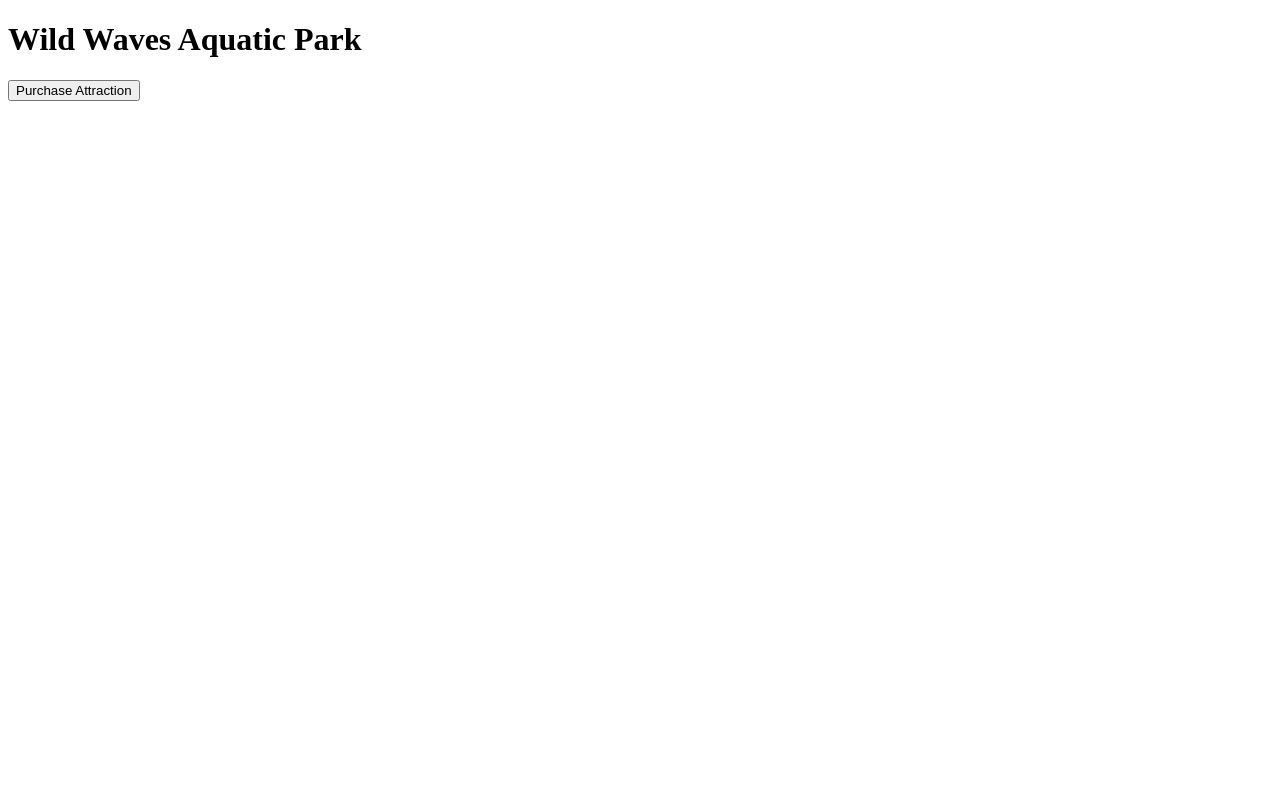
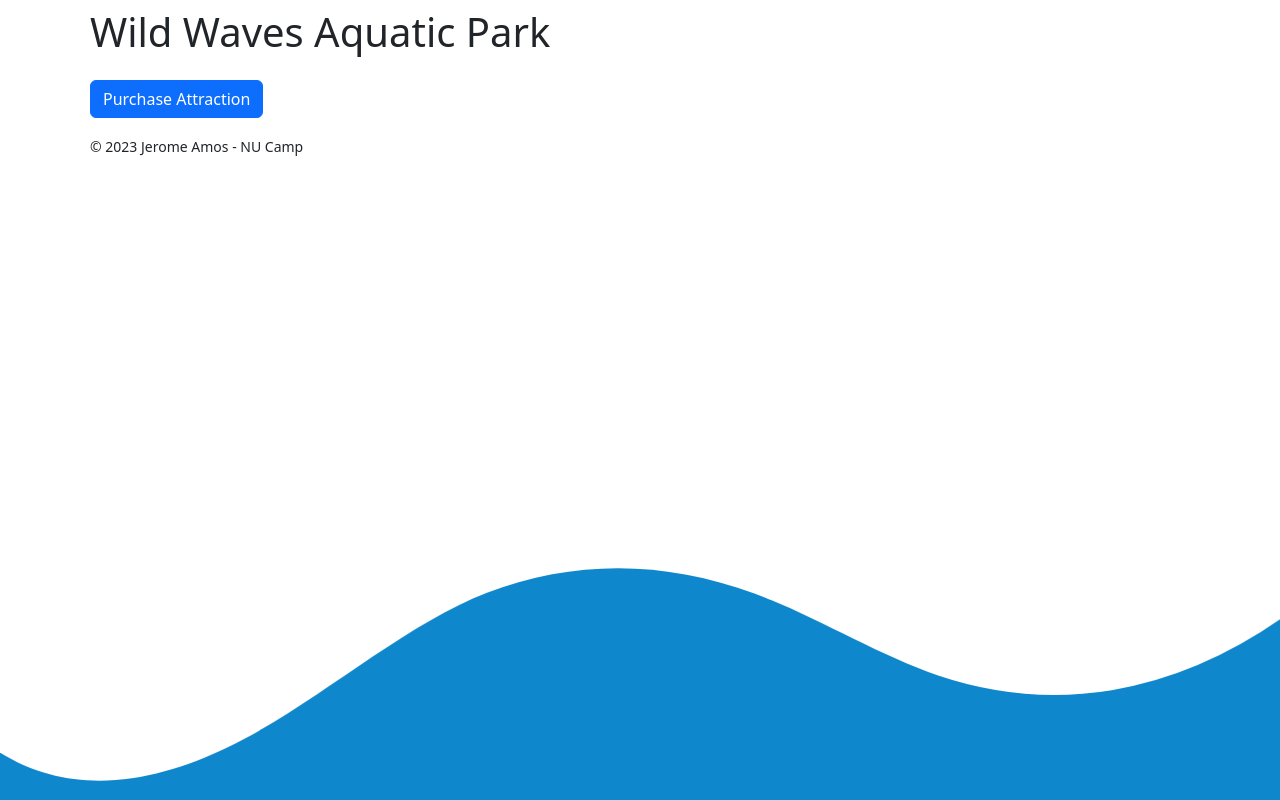
Before and after one commit to amosdesigns/nucampclass, a plain HTML site: page wildwaves/wildwaves.html in a window 1280 px wide. Drawn offline with nearby package versions, Linux system fonts and the light colour scheme.

Commit message:
added new styles

```diff
--- a/wildwaves/script.js
+++ b/wildwaves/script.js
@@ -5,56 +5,45 @@ const LAZY_RIVER_MIN_HEIGHT = 36; //IN POUNDS
 //link the click event from the button to this function
 const buyTicket = () => {
   // Test with various values, monitor the developer console
- let attractionType = prompt(
+  const attractionType = prompt(
     "What attraction would you like to ride? (wave pool, waterslide, lazy river)"
   );
-  let userHeight = prompt( "What is your height in inches?" );
-
-  console.log( `User's selected attraction is ${attractionType}.` );
-  console.log( `User's height is ${userHeight}.` );
-  checkHeight( attractionType, userHeight );
+  const userHeight = parseInt(prompt("What is your height in inches?"));
+  const withAdult = prompt("Are you with an adult? (1=Yes, 0=No)");
+  //  console.log( `User's selected attraction is ${attractionType}.` );
+  //  console.log( `User's height is ${userHeight}.` );
+  checkHeight(attractionType.toLowerCase(), userHeight, withAdult);
 };
 
 // This function should be called from the buyTicket function
-const checkHeight = (attraction, height) => {
-  // calling the function from buyTicket function()
-  // if (
-  //   ( attraction !="wave pool" )
-  //   || ( attraction != "waterslide" )
-  //   || ( attraction != "lazy river" ) ) {
-  //   console.log( `Sorry, we don't offer this ${attraction} here` );
-  //   return null;
-  // }
-    if (height >= 43) {
-      console.log("You are tall enough to ride all attractions!");
+const checkHeight = (attraction, height, withAdult) => {
+  if (height >= 43 && withAdult == 1) {
+    alert("You are tall enough to ride all attractions!");
   } else {
     // Test the returned value
     switch (attraction) {
       case "wave pool":
-          if (userHeight >= WAVE_POOL_MIN_HEIGH) {
-            console.log("Enjoy the wave pool! Wave your way in.");
+        if (height >= WAVE_POOL_MIN_HEIGHT) {
+          alert("Enjoy the wave pool! Wave your way in.");
         }
         break;
       case "waterslide":
-          if (userHeight >= WATERSLIDE_MIN_HEIGHT) {
-            console.log(
-              "Enjoy the ride down the waterslide! slide into Happiness."
-            );
+        if (height >= WATERSLIDE_MIN_HEIGHT) {
+          alert("Enjoy the ride down the waterslide! slide into Happiness.");
         }
         break;
       case "lazy river":
-          if (userHeight >= LAZY_RIVER_MIN_HEIGHT) {
-            console.log(
+        if (height >= LAZY_RIVER_MIN_HEIGHT) {
+          alert(
             "Enjoy the ride down the lazy river! it can be very lazy and wet."
           );
         }
         break;
       default:
-          console.log("Sorry you are not tall enough to ride.");
+        alert("Sorry you are not tall enough to ride.");
         break;
     }
   }
-
 };
 
 //bonus: allow users who are 43 inches or taller and accompanied by an adult to access all attractions
--- /dev/null
+++ b/wildwaves/style.css
@@ -0,0 +1,22 @@
+
+.custom-shape-divider-top-1690751131 {
+    position: absolute;
+    bottom: 0;
+    left: 0;
+    width: 100%;
+    overflow: hidden;
+    line-height: 0;
+    /* transform: rotate(180deg); */
+}
+
+.custom-shape-divider-top-1690751131 svg {
+    position: relative;
+    display: block;
+    width: calc(100% + 1.3px);
+    height: 235px;
+    transform: rotateY(180deg);
+}
+
+.custom-shape-divider-top-1690751131 .shape-fill {
+    fill: #0e87cc;
+}
--- a/wildwaves/wildwaves.html
+++ b/wildwaves/wildwaves.html
@@ -1,14 +1,53 @@
 <!DOCTYPE html>
 <html lang="en">
-<head>
-  <meta charset="UTF-8">
-  <meta name="viewport" content="width=device-width, initial-scale=1.0">
-  <title>Wild Waves Aquatic Park</title>
-</head>
-<body>
-  <h1>Wild Waves Aquatic Park</h1>
-  <button type="button" onclick="buyTicket()">Purchase Attraction</button>
-  <script src="./script.js"></script>
+  <head>
+    <meta charset="UTF-8" />
+    <meta name="viewport" content="width=device-width, initial-scale=1.0" />
+    <title>Wild Waves Aquatic Park</title>
+    <link
+      href="https://cdn.jsdelivr.net/npm/bootstrap@5.3.1/dist/css/bootstrap.min.css"
+      rel="stylesheet"
+      integrity="sha384-4bw+/aepP/YC94hEpVNVgiZdgIC5+VKNBQNGCHeKRQN+PtmoHDEXuppvnDJzQIu9"
+      crossorigin="anonymous"
+    />
+    <link rel="stylesheet" href="style.css" />
+  </head>
+  <body class="container-md">
+    <header class="mx-auto p-2">
+      <h1>Wild Waves Aquatic Park</h1>
+    </header>
+    <main class="mx-auto p-2">
+<button type="button" class="btn btn-primary" onclick="buyTicket()">
+      Purchase Attraction
+    </button>
+    </main>
+     <footer class="mx-auto p-2">
+  <small>
+    &copy; 2023  Jerome Amos - NU Camp
+  </small>
+</footer>
 
-</body>
+    <div class="custom-shape-divider-top-1690751131">
+
+
+      <svg
+        data-name="Layer 1"
+        xmlns="http://www.w3.org/2000/svg"
+        viewBox="0 0 1200 120"
+        preserveAspectRatio="none"
+      >
+        <path
+          d="M985.66,92.83C906.67,72,823.78,31,743.84,14.19c-82.26-17.34-168.06-16.33-250.45.39-57.84,11.73-114,31.07-172,41.86A600.21,600.21,0,0,1,0,27.35V120H1200V95.8C1132.19,118.92,1055.71,111.31,985.66,92.83Z"
+          class="shape-fill"
+        ></path>
+      </svg>
+    </div>
+
+    <script src="./script.js"></script>
+    <script
+      src="https://cdn.jsdelivr.net/npm/bootstrap@5.3.1/dist/js/bootstrap.bundle.min.js"
+      integrity="sha384-HwwvtgBNo3bZJJLYd8oVXjrBZt8cqVSpeBNS5n7C8IVInixGAoxmnlMuBnhbgrkm"
+      crossorigin="anonymous"
+    ></script>
+  </body>
 </html>
```
Also changed, not shown: 1 other file. Lines whose indentation alone changed are shown as unchanged.
